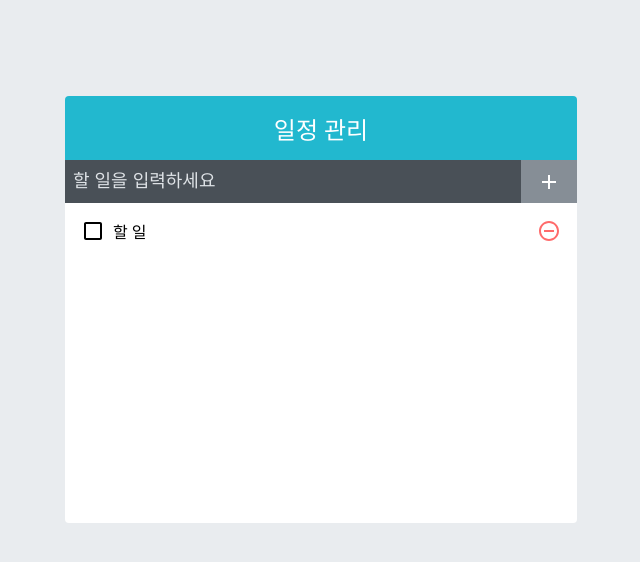
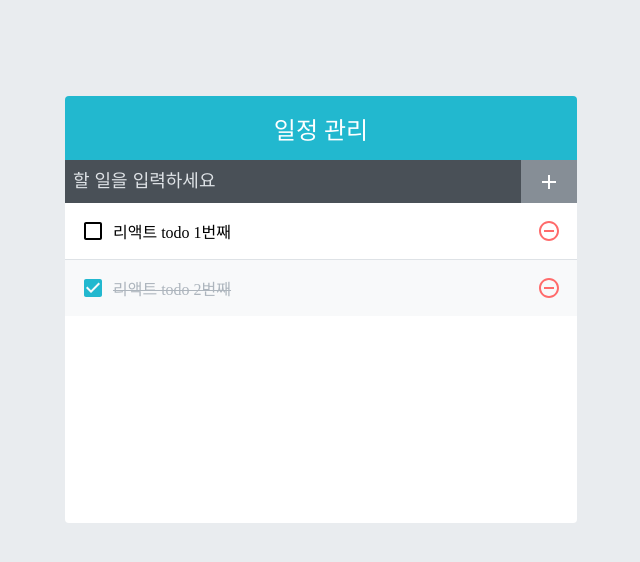
Before and after one commit to Opdata/React_Todo, a React (Create React App) app: page / in a window 1280 px wide. Shown: the top 562 px of the page, without its empty margins (319-959 px from the left). Built offline with nearby package versions, Linux system fonts and the light colour scheme.

Commit message:
[featrue] TodoListitem 컴포넌트 Todo check 유무에 따라 유동적인 스타일 적용 구현

```diff
--- a/src/App.js
+++ b/src/App.js
@@ -8,6 +8,11 @@ const App = () => {
     {
       id: 1,
       text: '리액트 todo 1번째',
+      checked: false,
+    },
+    {
+      id: 2,
+      text: '리액트 todo 2번째',
       checked: true,
     },
   ]);
--- a/src/components/TodoListitem.js
+++ b/src/components/TodoListitem.js
@@ -3,6 +3,7 @@
 import React from 'react';
 import { MdCheckBox, MdRemoveCircleOutline, MdCheckBoxOutlineBlank } from 'react-icons/md';
 import styled from 'styled-components';
+import cn from 'classnames';
 
 const Maindiv = styled.div`
   padding: 1rem;
@@ -14,6 +15,15 @@ const Maindiv = styled.div`
 
   & + & {
     border-top: 1px solid #dee2e6;
+  }
+`;
+
+const Text = styled.div`
+  margin-left: 0.5rem;
+  flex: 1;
+  &.checked {
+    color: #adb5bd;
+    text-decoration: line-through;
   }
 `;
 
@@ -40,24 +50,16 @@ const Checkbox = styled.div`
     svg {
       color: #22b8cf;
     }
-    text {
-      color: #adb5bd;
-      text-decoration: line-through;
-    }
   }
 `;
 
-const Text = styled.div`
-  margin-left: 0.5rem;
-  flex: 1;
-`;
-
-const TodoListitem = () => {
+const TodoListitem = ({ todo }) => {
+  const { text, checked } = todo;
   return (
     <Maindiv>
-      <Checkbox>
-        <MdCheckBoxOutlineBlank />
-        <Text>할 일</Text>
+      <Checkbox className={cn('Checkbox', { checked })}>
+        {checked ? <MdCheckBox /> : <MdCheckBoxOutlineBlank />}
+        <Text className={cn('Text', { checked })}>{text}</Text>
       </Checkbox>
       <Remove>
         <MdRemoveCircleOutline />
```
